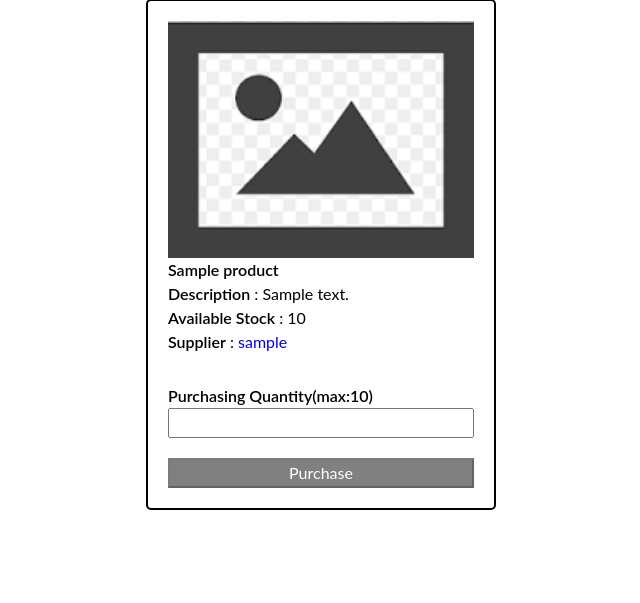
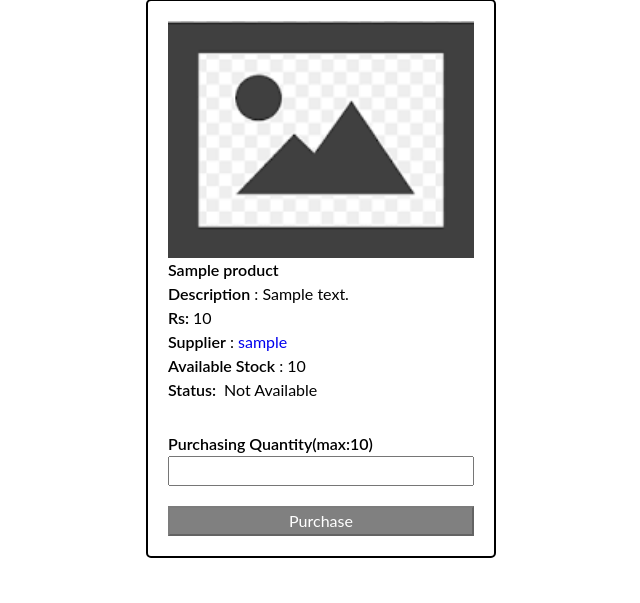
Before and after one commit to muhammed-shameem/Inventory_Management_System, a Django app: template IMS_app/templates/purchase_product.html in a window 1280 px wide. Shown: the part 197-800 px from the top of the page, without its empty margins (319-959 px from the left). Run offline with Django 3.2, Linux system fonts and the light colour scheme; the template is opened without the code that fills it: most values are stand-ins (such as "Sample title", 1, 10 or a date in 2020).

Commit message:
purchase section completed

```diff
--- a/IMS_app/static/css/base.css
+++ b/IMS_app/static/css/base.css
@@ -266,3 +266,11 @@ input[type='password']::-ms-clear {
   font-weight: 500;
   color: red;
 }
+
+
+.error-section{
+  margin-top: 10px;
+  width:100%;
+  text-align: center;
+  color:red
+}
--- a/IMS_app/templates/admin_product_list.html
+++ b/IMS_app/templates/admin_product_list.html
@@ -31,10 +31,13 @@
     <div class="card-container">
       {% if product_list %}
         {% for product in product_list %}
-          <div class="item-card {% if product.stock < 20 %}{% endif %} {% if product.stock < 5 %}{% endif %}" id="productCard">
+          <div class="item-card {% if product.stock < 20 and product.stock > 4 %}low-stock{% endif %} {% if product.stock < 5 and product.stock > 0 %}very-low-stock{% endif %}" id="productCard">
             <img src="{% static 'images/no-image.png' %}" alt="{{ product.name }}" />
             <div>
               <span class="bold">{{ product.name }}</span>
+            </div>
+            <div>
+              <span class="bold">Description:&nbsp;</span>{{ product.description }}
             </div>
             <div>
               <span class="bold">Rs:&nbsp;</span>{{ product.unit_price }}
--- a/IMS_app/templates/purchase_product.html
+++ b/IMS_app/templates/purchase_product.html
@@ -36,16 +36,29 @@
           <span class="bold">Description</span> : {{ product.description }}
         </div>
         <div>
+          <span class="bold">Rs:&nbsp;</span>{{ product.unit_price }}
+        </div>
+        <div>
+          <span class="bold">Supplier</span> : <a href="/ims/supplier/{{ product.supplier.user.id }}">{{ product.supplier.user.username }}</a>
+        </div>
+        <div>
           <span class="bold">Available Stock</span> : {{ product.stock }}
         </div>
         <div>
-          <span class="bold">Supplier</span> : <a href="/ims/supplier/{{ product.supplier.user.id }}">{{ product.supplier.user.username }}</a>
+          <span class="bold">Status:&nbsp;</span>{% if product.active_status %}
+             Available
+          {% else %}
+            Not Available
+          {% endif %}
         </div>
         <div class="purchase-quantity">
           <label for="intake_stock bold">Purchasing Quantity(max:{{ product.stock }})</label>
           <input name="stock" type="number" min="1" max="{{ product.stock }}" id="intakeStockInput" />
         </div>
         <button class="btn" type="submit" id="purchaseBtn">Purchase</button>
+        {% if error %}
+        <div class="error-section">{{error}}</div>
+        {% endif %}
       </form>
     </div>
   </div>
--- a/IMS_app/views.py
+++ b/IMS_app/views.py
@@ -52,6 +52,8 @@ class ProductPurchaseView(AdminLoginMixin, View):
         intake_stock=request.POST.get('stock')
         if intake_stock:
             intake_stock = int(intake_stock)
+            if not product.active_status:
+                return render(request, self.template_name, {'product': product, 'error': "The Product is not available"})
             if product.stock < intake_stock:
                 return render(request, self.template_name, {'product': product, 'error': "Not enough stock available"})
 
```
